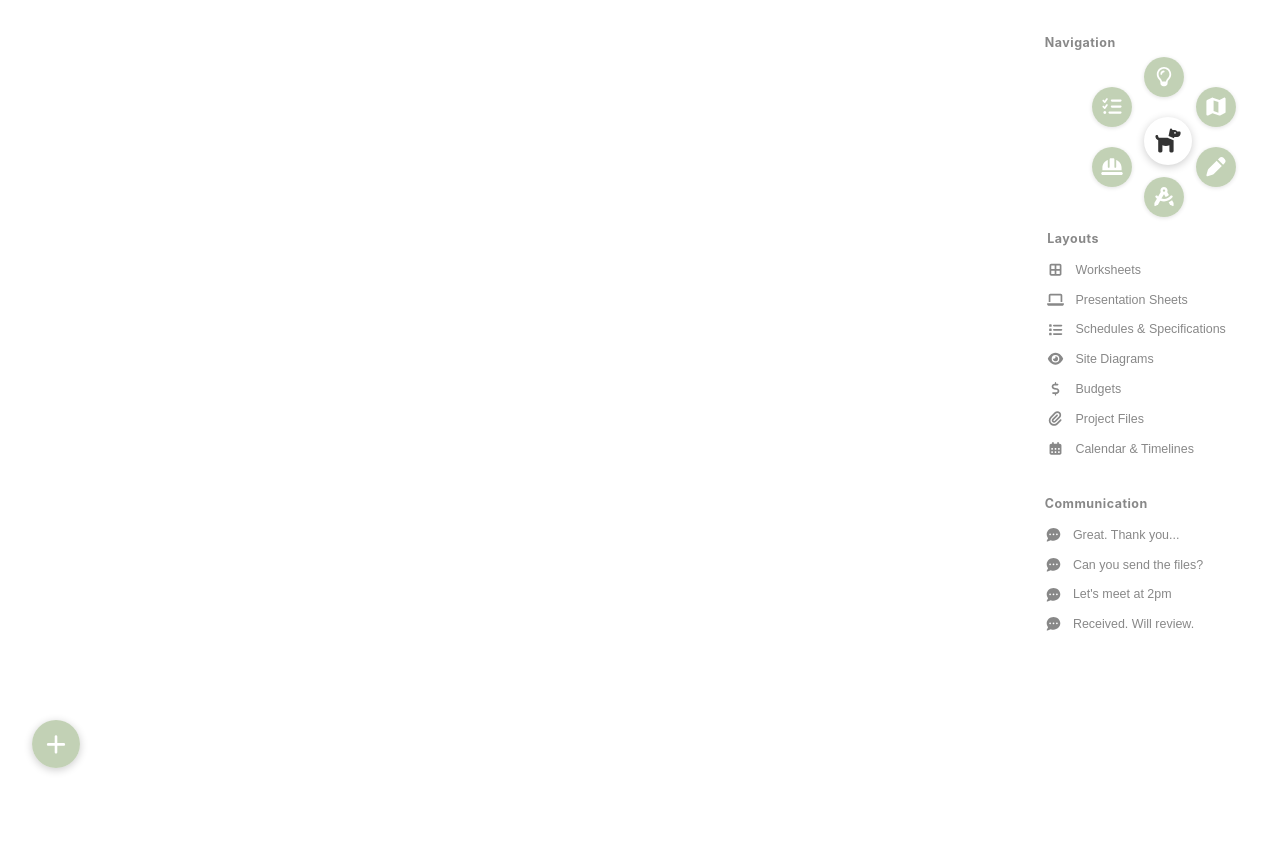
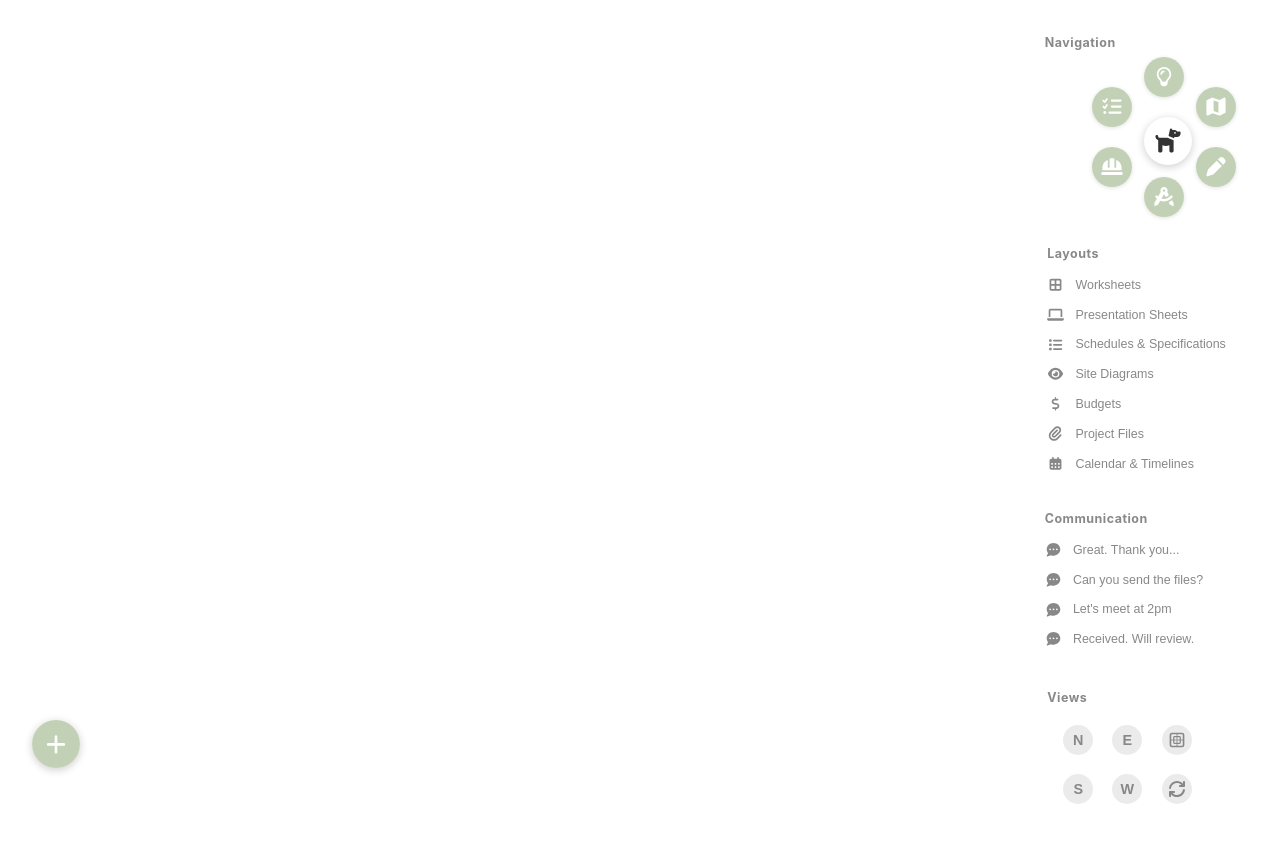
Before and after one commit to pacacodes/ELPACA, a React (Create React App) app in the folder frontend/: page / in a window 1280 px wide. Shown: the top 842 px of the page. Built offline with nearby package versions, Linux system fonts and the light colour scheme.

Commit message:
Add views section with navigation buttons and rotate icon in App component

```diff
--- a/frontend/src/App.js
+++ b/frontend/src/App.js
@@ -1,6 +1,7 @@
 import React, { useState } from 'react';
 import { FontAwesomeIcon } from '@fortawesome/react-fontawesome';
 import { faTree, faCloud, faMountain, faThLarge, faLaptop, faList, faEye, faDollarSign, faPaperclip, faCalendarAlt, faPlus, faMap, faPen, faDraftingCompass, faHardHat, faTasks } from '@fortawesome/free-solid-svg-icons';
+import { faArrowsRotate } from '@fortawesome/free-solid-svg-icons';
 import { faPagelines } from '@fortawesome/free-brands-svg-icons';
 import { faLightbulb } from '@fortawesome/free-regular-svg-icons';
 import { faDog } from '@fortawesome/free-solid-svg-icons';
@@ -304,7 +305,7 @@ function App() {
       <div style={{
         position: 'fixed',
         right: '5.1rem',
-        top: 'calc(2rem + 195px)',
+        top: 'calc(2rem + 210px)',
         display: 'flex',
         flexDirection: 'column', // restore to column
         alignItems: 'flex-start',
@@ -377,7 +378,7 @@ function App() {
       <div style={{
         position: 'fixed',
         right: '4.1rem',
-        top: 'calc(2rem + 460px)',
+        top: 'calc(2rem + 475px)',
         display: 'flex',
         flexDirection: 'column',
         alignItems: 'flex-start',
@@ -422,6 +423,58 @@ function App() {
           </button>
         </div>
       </div>
+
+      {/* Views section below communication */}
+      <div style={{
+        position: 'fixed',
+        right: '5.6rem',
+        top: 'calc(2rem + 635px)',
+        display: 'flex',
+        flexDirection: 'column',
+        alignItems: 'flex-start',
+        gap: '0.35rem',
+        background: 'rgba(60,60,60,0)',
+        borderRadius: '8px',
+        padding: '0.25rem 0.2rem',
+        boxShadow: 'none',
+        minWidth: '60px',
+        maxWidth: '140px',
+        zIndex: 1000,
+      }}>
+        <div style={{width:'100%',display:'flex',justifyContent:'flex-start',marginBottom:'0.38rem', marginTop: '1.2rem'}}>
+          <span style={{ color: '#888', fontWeight: 'bold', fontSize: '0.78rem', letterSpacing: '0.04em', textAlign: 'left', marginLeft: '0' }}>Views</span>
+        </div>
+        <div style={{display:'flex',flexDirection:'column',gap:'0.35rem'}}>
+          {/* Add views buttons here */}
+          <div style={{display:'flex',flexDirection:'row',gap:'0.7rem',marginTop:'0.5rem'}}>
+          <div style={{display:'flex',flexDirection:'column',alignItems:'flex-start',marginLeft:'0',gap:'0.5rem'}}>
+              <div style={{display:'flex',flexDirection:'row',gap:'0.7rem'}}>
+                {/* Top row: N, E, Plan */}
+                <button style={{width:'30px',height:'30px',borderRadius:'50%',background:'rgba(60,60,60,0.1)',color:'#888',border:'none',display:'flex',alignItems:'center',justifyContent:'center',fontSize:'1rem',cursor:'pointer',marginRight:'0.5rem',marginLeft:'1rem'}} aria-label="North"><span style={{fontWeight:'bold',fontSize:'0.9rem'}}>N</span></button>
+                <button style={{width:'30px',height:'30px',borderRadius:'50%',background:'rgba(60,60,60,0.1)',color:'#888',border:'none',display:'flex',alignItems:'center',justifyContent:'center',fontSize:'1rem',cursor:'pointer',marginRight:'0.5rem'}} aria-label="East"><span style={{fontWeight:'bold',fontSize:'0.9rem'}}>E</span></button>
+                <button style={{width:'30px',height:'30px',borderRadius:'50%',background:'rgba(60,60,60,0.1)',color:'#888',border:'none',display:'flex',alignItems:'center',justifyContent:'center',fontSize:'1rem',cursor:'pointer'}} aria-label="Plan View">
+                  <svg width="18" height="18" viewBox="0 0 22 22" fill="none" xmlns="http://www.w3.org/2000/svg">
+                    <rect x="3" y="3" width="16" height="16" rx="2" stroke="#888" strokeWidth="2" fill="none"/>
+                    <rect x="7" y="7" width="8" height="8" rx="1" stroke="#888" strokeWidth="1.5" fill="none"/>
+                    <line x1="3" y1="11" x2="19" y2="11" stroke="#888" strokeWidth="1" />
+                    <line x1="11" y1="3" x2="11" y2="19" stroke="#888" strokeWidth="1" />
+                  </svg>
+                </button>
+            </div>
+            <div style={{display:'flex',flexDirection:'row',gap:'0.7rem'}}>
+                {/* Bottom row: S, W, Spin */}
+                <div style={{marginTop:'0.7rem',display:'flex',flexDirection:'row',gap:'0.7rem'}}>
+                  <button style={{width:'30px',height:'30px',borderRadius:'50%',background:'rgba(60,60,60,0.1)',color:'#888',border:'none',display:'flex',alignItems:'center',justifyContent:'center',fontSize:'1rem',cursor:'pointer',marginRight:'0.5rem',marginLeft:'1rem'}} aria-label="South"><span style={{fontWeight:'bold',fontSize:'0.9rem'}}>S</span></button>
+                  <button style={{width:'30px',height:'30px',borderRadius:'50%',background:'rgba(60,60,60,0.1)',color:'#888',border:'none',display:'flex',alignItems:'center',justifyContent:'center',fontSize:'1rem',cursor:'pointer',marginRight:'0.5rem'}} aria-label="West"><span style={{fontWeight:'bold',fontSize:'0.9rem'}}>W</span></button>
+                  <button style={{width:'30px',height:'30px',borderRadius:'50%',background:'rgba(60,60,60,0.1)',color:'#888',border:'none',display:'flex',alignItems:'center',justifyContent:'center',fontSize:'1rem',cursor:'pointer'}} aria-label="Spinning Icon">
+                    <FontAwesomeIcon icon={faArrowsRotate} style={{ fontSize: '1rem', color: '#888' }} />
+                  </button>
+                </div>
+            </div>
+          </div>
+          </div>
+        </div>
+      </div>
     </div>
   );
 }
```
